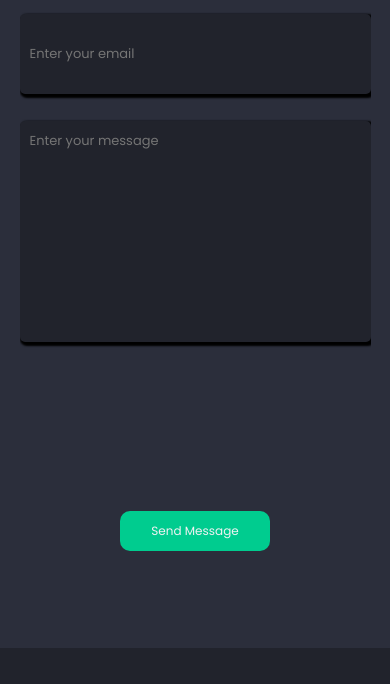
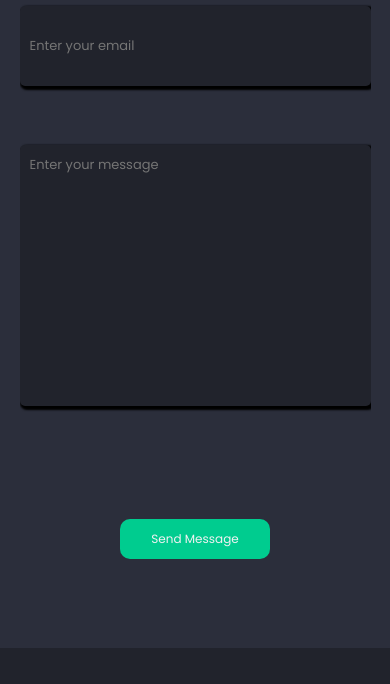
Before and after one commit to hamzashabbir22/My-Portfolio-Website, a plain HTML site: page index.html in a window 390 px wide. Shown: the part 6755-7439 px from the top of the page. Drawn offline with nearby package versions, Linux system fonts and the light colour scheme.

Commit message:
Update styles.css

```diff
--- a/assets/css/styles.css
+++ b/assets/css/styles.css
@@ -221,6 +221,13 @@ svg {
 }
 
 /* Navigation for mobile devices */
+
+@media screen and (max-width: 600px) {
+
+  .contact-form textarea {
+    margin-top: 40px;
+  }
+}
 
 @media screen and (max-width: 1023px) {
   .nav-menu {
```
